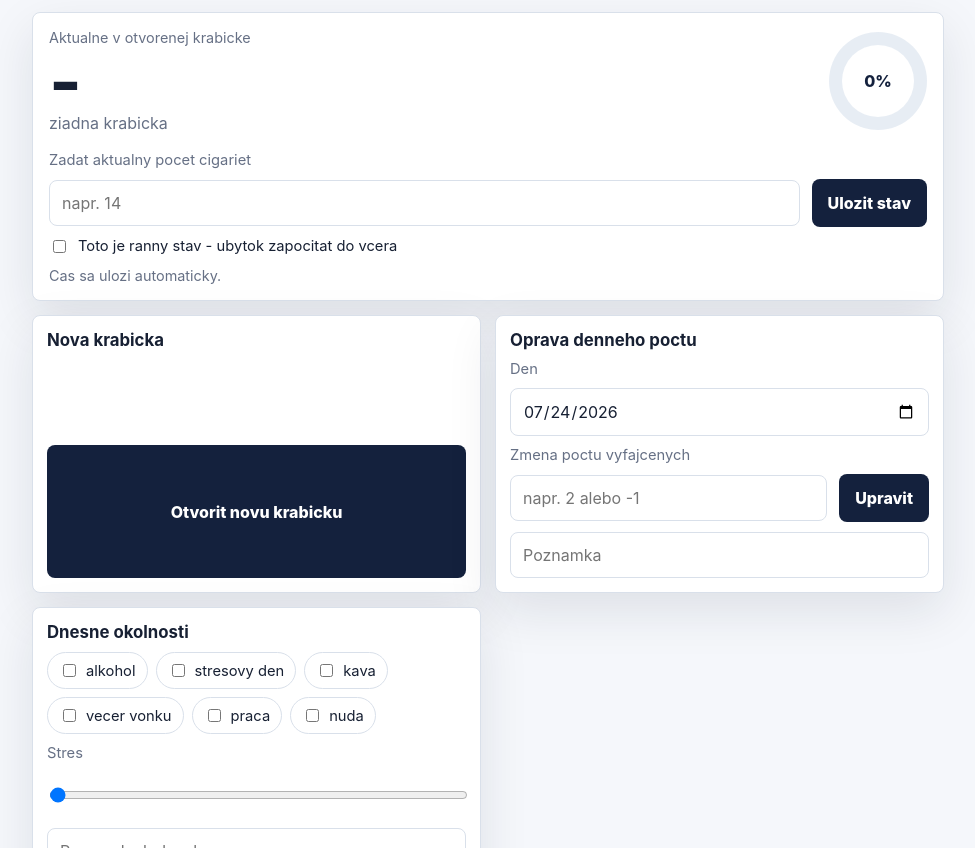
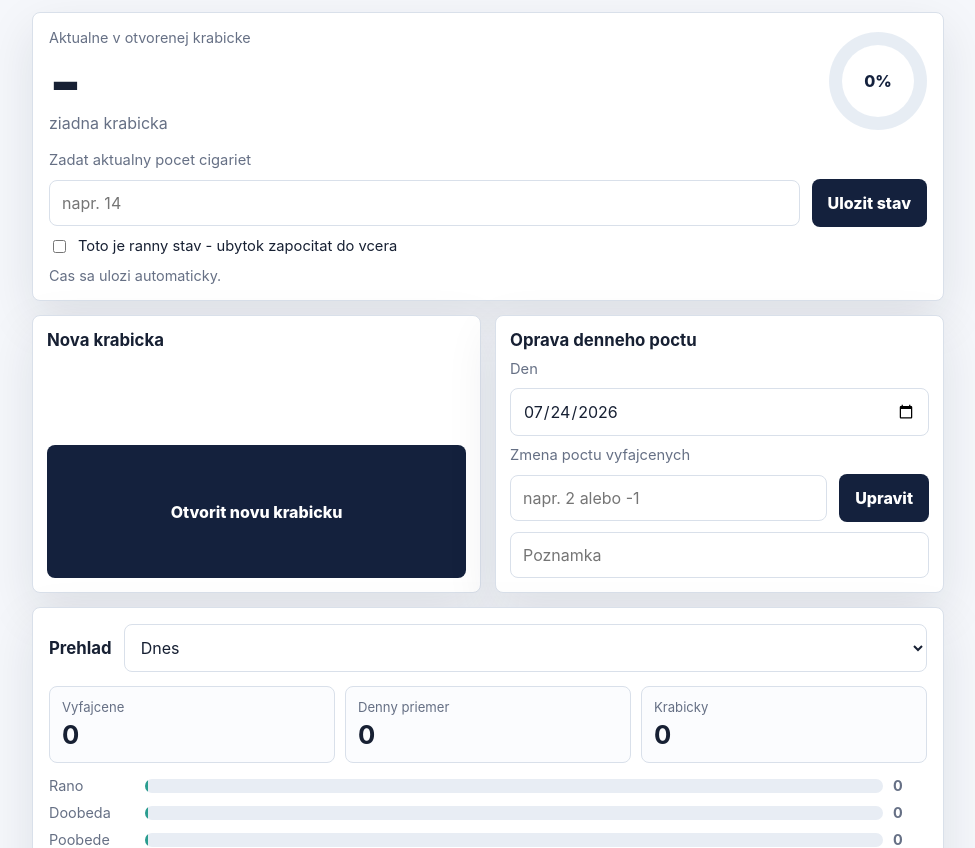
Before and after one commit to tomasbernik/cigapp, a plain HTML site: page index.html in a window 1280 px wide. Shown: the part 104-952 px from the top of the page, without its empty margins (152-1127 px from the left). Drawn offline with nearby package versions, Linux system fonts and the light colour scheme.

Commit message:
odstranenie Dnesnych okolnosti

```diff
--- a/app.js
+++ b/app.js
@@ -2,7 +2,6 @@ const LEGACY_STORAGE_KEY = ["cig", "log-v1"].join("");
 const STORAGE_KEY = "cigapp-v1";
 const SUPABASE_URL = "https://zaibtcbpfjnraefxopsv.supabase.co";
 const SUPABASE_PUBLISHABLE_KEY = "sb_publishable_q13caChpMM7g11n5dFdTSA_n9XHlVCO";
-const tags = ["alkohol", "stresovy den", "kava", "vecer vonku", "praca", "nuda"];
 const blocks = [
   { id: "rano", label: "Rano", from: 5, to: 9 },
   { id: "doobeda", label: "Doobeda", from: 9, to: 12 },
@@ -40,10 +39,6 @@ const els = {
   adjustmentDateInput: document.querySelector("#adjustmentDateInput"),
   adjustmentAmountInput: document.querySelector("#adjustmentAmountInput"),
   adjustmentNoteInput: document.querySelector("#adjustmentNoteInput"),
-  tagGrid: document.querySelector("#tagGrid"),
-  contextForm: document.querySelector("#contextForm"),
-  stressInput: document.querySelector("#stressInput"),
-  noteInput: document.querySelector("#noteInput"),
   periodSelect: document.querySelector("#periodSelect"),
   totalSmoked: document.querySelector("#totalSmoked"),
   dailyAverage: document.querySelector("#dailyAverage"),
@@ -335,21 +330,9 @@ function getEventsForPeriod(period) {
   return allConsumptionEvents().filter((event) => event.date >= startKey);
 }
 
-function renderTags() {
-  els.tagGrid.innerHTML = tags
-    .map((tag) => `<label><input type="checkbox" name="tags" value="${tag}">${tag}</label>`)
-    .join("");
-}
-
 function renderCurrentDay() {
-  const day = state.days[dayKey()] || { tags: [], stress: 0, note: "" };
   updateMorningStateDefault();
   els.adjustmentDateInput.value = dayKey();
-  els.stressInput.value = day.stress || 0;
-  els.noteInput.value = day.note || "";
-  els.tagGrid.querySelectorAll("input").forEach((input) => {
-    input.checked = day.tags?.includes(input.value) || false;
-  });
 }
 
 function renderStatus() {
@@ -831,17 +814,6 @@ function renderPackOptions() {
   }
 }
 
-async function saveDayContext() {
-  state.days[dayKey()] = {
-    tags: [...els.tagGrid.querySelectorAll("input:checked")].map((input) => input.value),
-    stress: Number(els.stressInput.value),
-    note: els.noteInput.value.trim(),
-    updatedAt: new Date().toISOString(),
-  };
-  saveState();
-  await syncRemote(() => supabaseClient.from("days").upsert(dayToRow(dayKey(), state.days[dayKey()])));
-}
-
 async function addAdjustment(date, amount, note) {
   const adjustment = {
     id: id("adjustment"),
@@ -926,12 +898,6 @@ els.capacityChoices.forEach((input) => {
 els.adjustmentForm.addEventListener("submit", (event) => {
   event.preventDefault();
   addAdjustment(els.adjustmentDateInput.value, Number(els.adjustmentAmountInput.value), els.adjustmentNoteInput.value.trim());
-});
-
-els.contextForm.addEventListener("submit", (event) => {
-  event.preventDefault();
-  saveDayContext();
-  render();
 });
 
 els.periodSelect.addEventListener("change", renderOverview);
@@ -1026,7 +992,6 @@ els.signOutButton.addEventListener("click", async () => {
   render();
 });
 
-renderTags();
 renderCurrentDay();
 renderPackOptions();
 render();
--- a/index.html
+++ b/index.html
@@ -83,14 +83,6 @@
             <input id="adjustmentNoteInput" name="note" type="text" placeholder="Poznamka">
           </form>
 
-          <form class="tool-panel" id="contextForm">
-            <h2>Dnesne okolnosti</h2>
-            <div class="tag-grid" id="tagGrid"></div>
-            <label for="stressInput">Stres</label>
-            <input id="stressInput" name="stress" type="range" min="0" max="5" step="1" value="0">
-            <textarea id="noteInput" name="note" rows="3" placeholder="Poznamka k dnesku"></textarea>
-            <button type="submit">Ulozit den</button>
-          </form>
         </section>
 
         <section class="overview-panel">
--- a/styles.css
+++ b/styles.css
@@ -294,26 +294,6 @@ input[type="range"] {
 .capacity-options input {
   width: auto;
   accent-color: var(--teal);
-}
-
-.tag-grid {
-  display: flex;
-  flex-wrap: wrap;
-  gap: 8px;
-}
-
-.tag-grid label {
-  display: inline-flex;
-  align-items: center;
-  gap: 7px;
-  border: 1px solid var(--line);
-  border-radius: 999px;
-  padding: 8px 11px;
-  color: var(--ink);
-}
-
-.tag-grid input {
-  width: auto;
 }
 
 .stats-grid {
```
Also changed, not shown: README.md.
